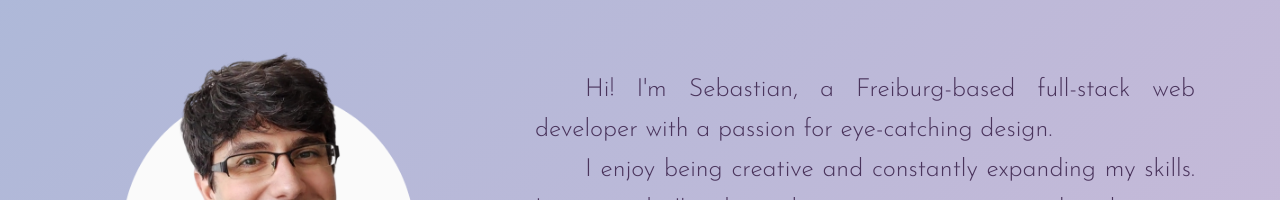
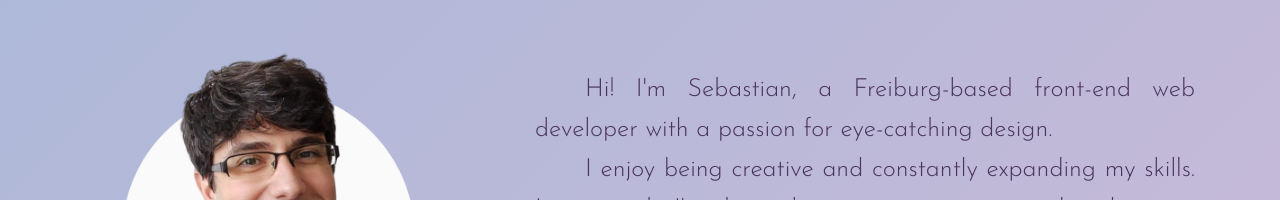
Before and after one commit to sebradoarga/personal-portfolio, a React (Create React App) app: page /about in a window 1280 px wide. Shown: the part 589-789 px from the top of the page. Built offline with nearby package versions, Linux system fonts and the light colour scheme.

Commit message:
update about me text

```diff
--- a/src/components/pages/About/AboutPage.tsx
+++ b/src/components/pages/About/AboutPage.tsx
@@ -31,7 +31,7 @@ const AboutPage = ({
         <Headshot src={headshotImage} alt="headshot image" />
         <PersonalDescription>
           <p>
-            Hi! I'm Sebastian, a Freiburg-based full-stack web developer with a
+            Hi! I'm Sebastian, a Freiburg-based front-end web developer with a
             passion for eye-catching design.
           </p>
           <p>
```
